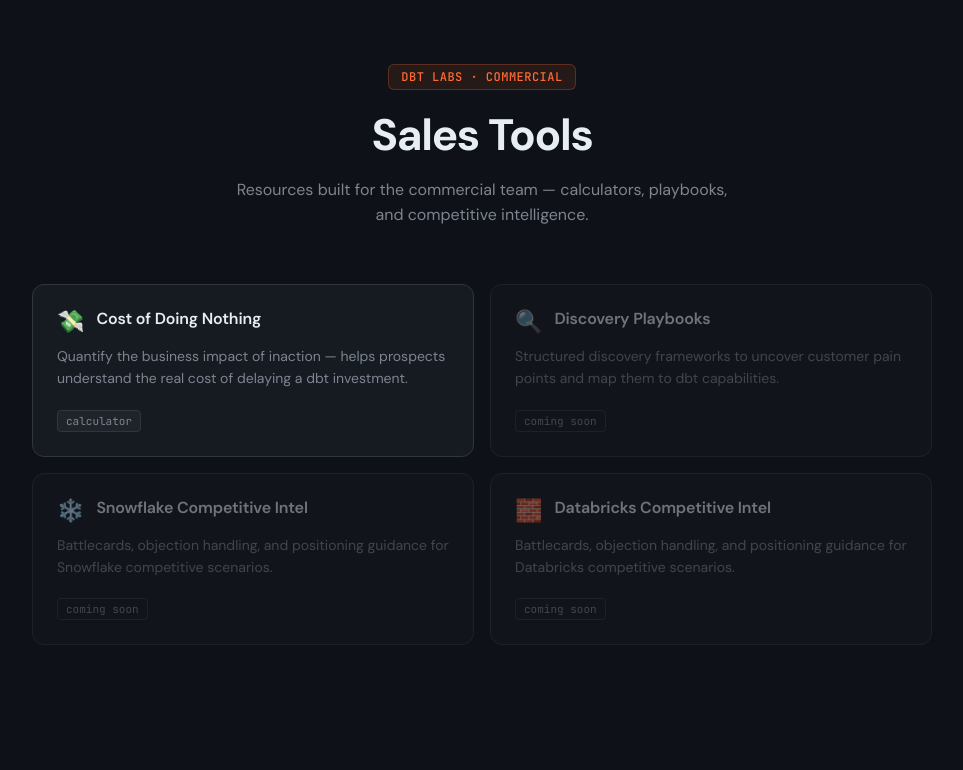
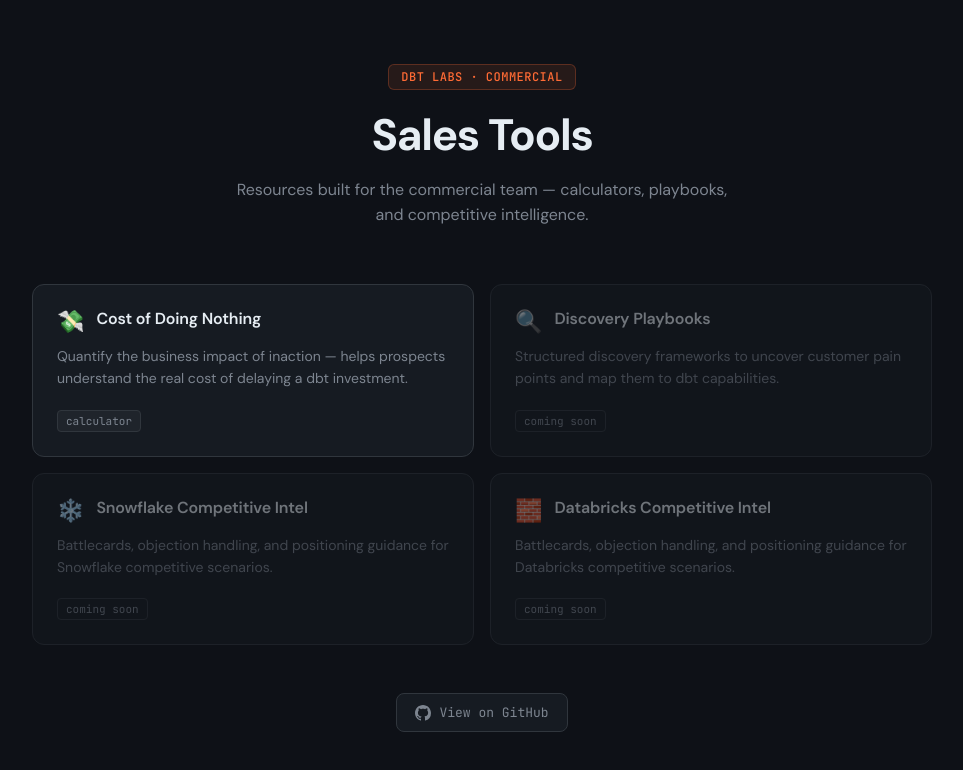
Before and after one commit to cedricturner/commercial-sales-tools, a plain HTML site: page index.html in a window 1280 px wide. Shown: the whole page, without its empty margins (158-1121 px from the left). Drawn offline with Linux system fonts and the light colour scheme.

Commit message:
Add GitHub repo link button to footer

```diff
--- a/index.html
+++ b/index.html
@@ -178,6 +178,36 @@
   border-radius: 4px;
   padding: 3px 8px;
 }
+
+/* ── FOOTER ── */
+.footer {
+  margin-top: 3rem;
+  text-align: center;
+}
+
+.github-btn {
+  display: inline-flex;
+  align-items: center;
+  gap: 8px;
+  font-family: 'JetBrains Mono', monospace;
+  font-size: 13px;
+  color: #7d8590;
+  background: #161b22;
+  border: 1px solid #30363d;
+  border-radius: 8px;
+  padding: 10px 18px;
+  text-decoration: none;
+  transition: color 0.2s, border-color 0.2s;
+}
+
+.github-btn:hover {
+  color: #e6edf3;
+  border-color: #484f58;
+}
+
+.github-btn svg {
+  flex-shrink: 0;
+}
 </style>
 </head>
 <body>
@@ -237,6 +267,16 @@
     </div>
 
   </div>
+
+  <footer class="footer">
+    <a class="github-btn" href="https://github.com/dbt-labs/commercial-sales-tools" target="_blank" rel="noopener">
+      <svg width="16" height="16" viewBox="0 0 16 16" fill="currentColor" aria-hidden="true">
+        <path d="M8 0C3.58 0 0 3.58 0 8c0 3.54 2.29 6.53 5.47 7.59.4.07.55-.17.55-.38 0-.19-.01-.82-.01-1.49-2.01.37-2.53-.49-2.69-.94-.09-.23-.48-.94-.82-1.13-.28-.15-.68-.52-.01-.53.63-.01 1.08.58 1.23.82.72 1.21 1.87.87 2.33.66.07-.52.28-.87.51-1.07-1.78-.2-3.64-.89-3.64-3.95 0-.87.31-1.59.82-2.15-.08-.2-.36-1.02.08-2.12 0 0 .67-.21 2.2.82.64-.18 1.32-.27 2-.27.68 0 1.36.09 2 .27 1.53-1.04 2.2-.82 2.2-.82.44 1.1.16 1.92.08 2.12.51.56.82 1.27.82 2.15 0 3.07-1.87 3.75-3.65 3.95.29.25.54.73.54 1.48 0 1.07-.01 1.93-.01 2.2 0 .21.15.46.55.38A8.013 8.013 0 0016 8c0-4.42-3.58-8-8-8z"/>
+      </svg>
+      View on GitHub
+    </a>
+  </footer>
+
 </div>
 </body>
 </html>
```
